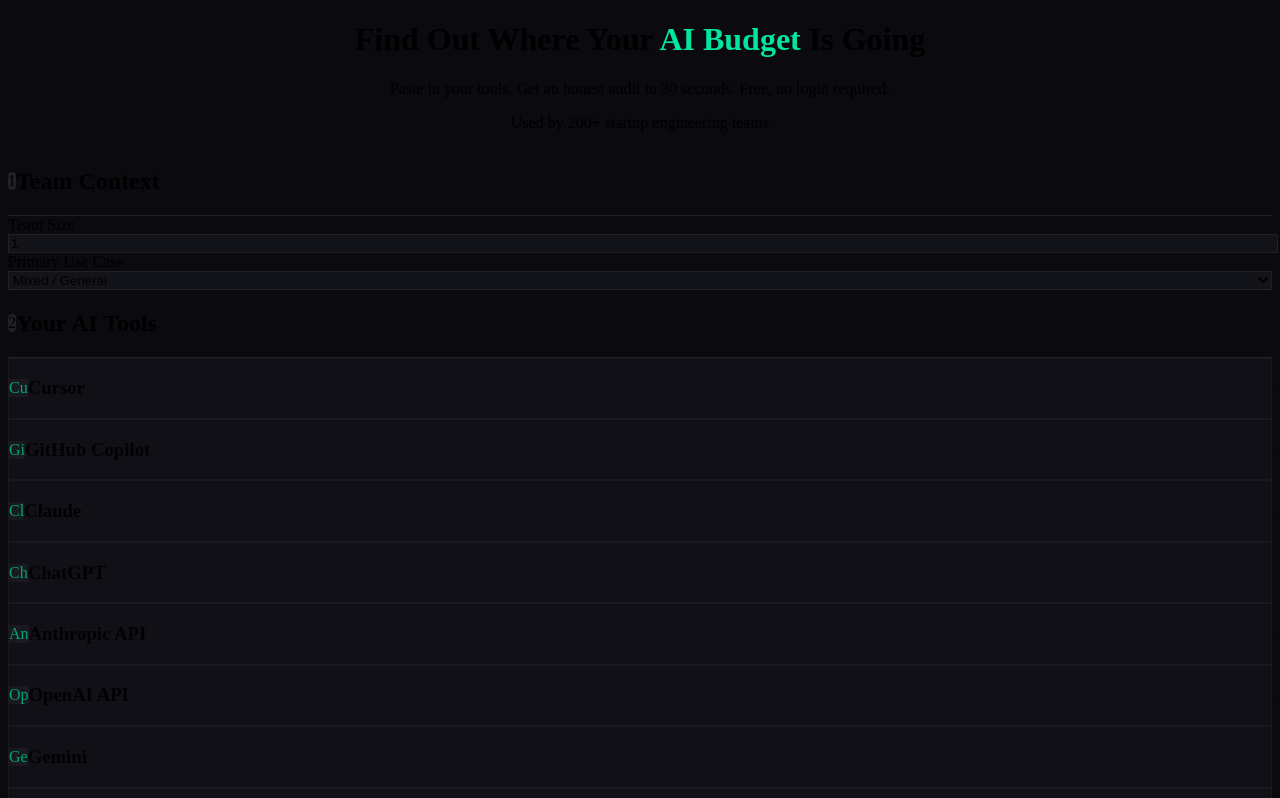
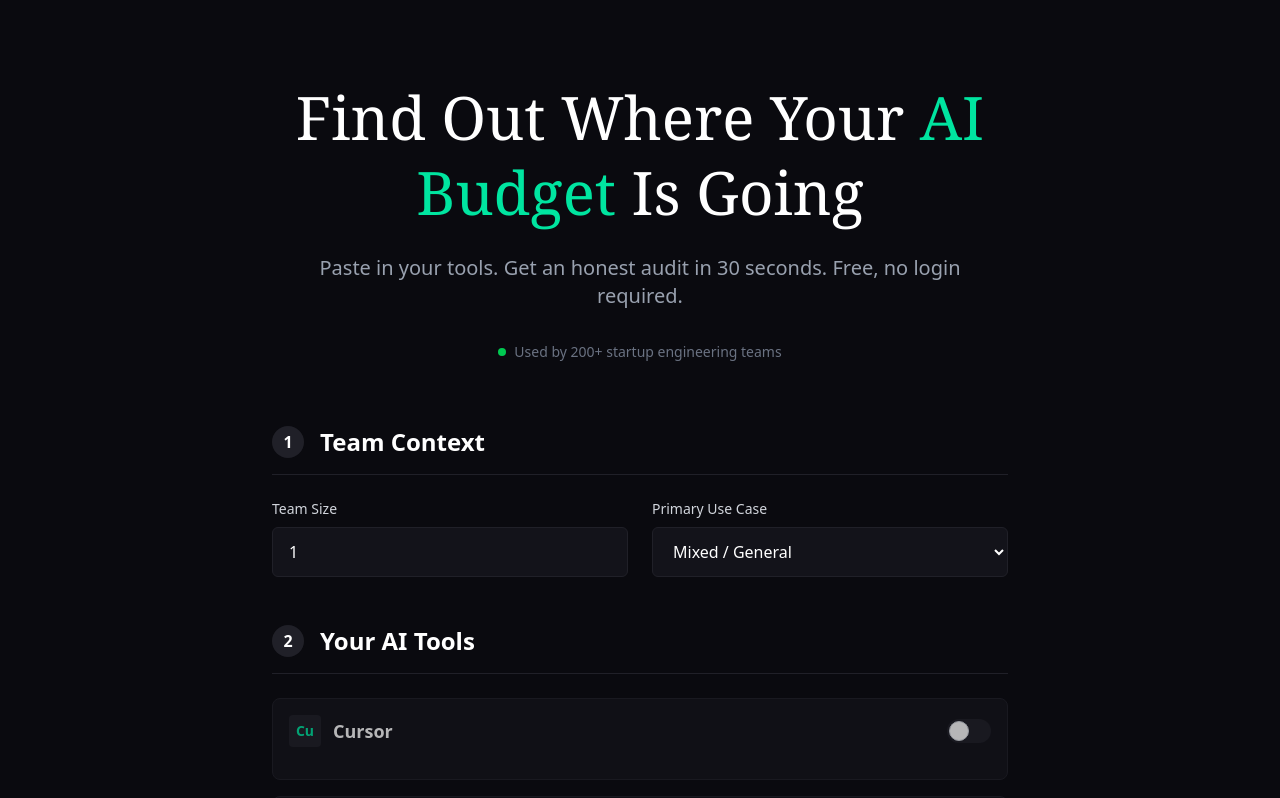
Before and after one commit to kumarandevi1200-glitch/credex_assingment, a Next.js app: page / in a window 1280 px wide. Shown: the top 798 px of the page. Built offline with nearby package versions, Linux system fonts and the light colour scheme.

Commit message:
fix: resolve React hooks rule violations and typing warnings

```diff
--- a/src/app/api/audit/route.ts
+++ b/src/app/api/audit/route.ts
@@ -128,7 +128,7 @@
 
       clearTimeout(timeoutId);
 
-      aiSummary = (message.content[0] as any).text;
+      aiSummary = (message.content[0] as unknown as { text: string }).text;
     } catch (e) {
       console.error('Anthropic API error', e);
       aiSummary = generateFallbackSummary(auditResult);
--- a/src/app/audit/[shareId]/page.tsx
+++ b/src/app/audit/[shareId]/page.tsx
@@ -84,7 +84,7 @@
         <section className="mb-16">
           <div className="bg-[#13131A] border-l-4 border-[#00E5A0] p-6 rounded-r-lg">
             <p className="text-lg text-gray-200 leading-relaxed font-serif italic">
-              "{data.ai_summary.replace(/<[^>]*>?/gm, '')}"
+              &quot;{data.ai_summary.replace(/<[^>]*>?/gm, '')}&quot;
             </p>
           </div>
         </section>
@@ -94,7 +94,7 @@
       {result.totalMonthlySavings > 500 && (
         <section className="mb-16 bg-[#0A1A14] border border-[#00E5A0] rounded-xl p-8 text-center relative overflow-hidden">
           <div className="absolute top-0 left-0 w-full h-1 bg-gradient-to-r from-transparent via-[#00E5A0] to-transparent"></div>
-          <h2 className="text-2xl font-bold mb-3">You're leaving ${result.totalMonthlySavings}/mo on the table.</h2>
+          <h2 className="text-2xl font-bold mb-3">You&apos;re leaving ${result.totalMonthlySavings}/mo on the table.</h2>
           <p className="text-gray-300 mb-6 max-w-2xl mx-auto">
             Credex sources discounted AI credits from companies that overforecast.
             We can help you instantly cut these costs without changing tools.
@@ -108,7 +108,7 @@
       {/* Already Optimal */}
       {isOptimal && (
         <section className="mb-16 text-center border border-[#202028] bg-[#13131A] p-8 rounded-xl">
-          <h2 className="text-2xl font-bold mb-2">You're spending well. Seriously.</h2>
+          <h2 className="text-2xl font-bold mb-2">You&apos;re spending well. Seriously.</h2>
           <p className="text-gray-400">Your AI stack is lean and appropriate for your team size.</p>
         </section>
       )}
--- a/src/app/globals.css
+++ b/src/app/globals.css
@@ -1,31 +1,23 @@
-@tailwind base;
-@tailwind components;
-@tailwind utilities;
+@import "tailwindcss";
+
+@theme {
+  --color-background: #0A0A0F;
+  --color-foreground: #ffffff;
+  --color-card: #13131A;
+  --color-card-foreground: #ffffff;
+  --color-primary: #00E5A0;
+  --color-primary-foreground: #0A0A0F;
+  --color-border: #333340;
+  --color-input: #333340;
+  --color-ring: #00E5A0;
+}
 
 @layer base {
   :root {
-    --background: 240 20% 5%; /* #0A0A0F */
-    --foreground: 0 0% 100%;
-    --card: 240 16% 9%; /* #13131A */
-    --card-foreground: 0 0% 100%;
-    --primary: 162 100% 45%; /* #00E5A0 */
-    --primary-foreground: 240 20% 5%;
-    --secondary: 240 10% 15%;
-    --secondary-foreground: 0 0% 100%;
-    --muted: 240 10% 15%;
-    --muted-foreground: 240 10% 65%;
-    --accent: 162 100% 45%;
-    --accent-foreground: 240 20% 5%;
-    --destructive: 0 84% 60%;
-    --destructive-foreground: 0 0% 100%;
-    --border: 240 10% 20%;
-    --input: 240 10% 20%;
-    --ring: 162 100% 45%;
-    --radius: 0.5rem;
+    --background: #0A0A0F;
+    --foreground: #ffffff;
   }
 }
-
-
 
 /* Custom Utilities for the specific UI vibe */
 @layer utilities {
--- a/src/app/page.tsx
+++ b/src/app/page.tsx
@@ -16,12 +16,13 @@
   const [useCase, setUseCase] = useState<'coding' | 'writing' | 'data' | 'research' | 'mixed'>('mixed');
 
   // Tool state maps toolId -> { enabled, planId, seats, monthlySpend }
-  const [toolsState, setToolsState] = useState<Record<string, any>>({});
+  const [toolsState, setToolsState] = useState<Record<string, { enabled: boolean; planId: string; seats: number; monthlySpend: number }>>({});
   const [isClient, setIsClient] = useState(false);
   const [isSubmitting, setIsSubmitting] = useState(false);
 
   // Initialize tool state
   useEffect(() => {
+    // eslint-disable-next-line react-hooks/set-state-in-effect
     setIsClient(true);
 
     // Load from local storage
@@ -29,19 +30,22 @@
     if (saved) {
       try {
         const parsed = JSON.parse(saved);
+
         if (parsed.teamSize) setTeamSize(parsed.teamSize);
+
         if (parsed.useCase) setUseCase(parsed.useCase);
         if (parsed.toolsState) {
+
           setToolsState(parsed.toolsState);
           return;
         }
-      } catch (e) {
+      } catch {
         // ignore
       }
     }
 
     // Default setup
-    const initial: Record<string, any> = {};
+    const initial: Record<string, { enabled: boolean; planId: string; seats: number; monthlySpend: number }> = {};
     Object.keys(PRICING_DATA).forEach(id => {
       const tool = PRICING_DATA[id];
       const defaultPlanId = Object.keys(tool.plans)[0];
@@ -52,6 +56,7 @@
         monthlySpend: tool.plans[defaultPlanId]?.pricePerSeat || 0
       };
     });
+
     setToolsState(initial);
   }, []);
 
@@ -66,7 +71,7 @@
     }
   }, [teamSize, useCase, toolsState, isClient]);
 
-  const handleToolUpdate = (toolId: string, field: string, value: any) => {
+  const handleToolUpdate = (toolId: string, field: string, value: string | number | boolean) => {
     setToolsState(prev => {
       const next = { ...prev };
       const current = next[toolId];
@@ -75,8 +80,8 @@
 
       // Auto-calculate spend if plan or seats change
       if (field === 'planId' || field === 'seats') {
-        const pId = field === 'planId' ? value : current.planId;
-        const s = field === 'seats' ? value : current.seats;
+        const pId = (field === 'planId' ? value : current.planId) as string;
+        const s = (field === 'seats' ? value : current.seats) as number;
         const price = PRICING_DATA[toolId].plans[pId]?.pricePerSeat || 0;
         newSpend = price * s;
       }
@@ -139,7 +144,7 @@
       }
 
       router.push(`/audit/${data.shareId}`);
-    } catch (err) {
+    } catch {
       toast.error("Something went wrong processing your audit.");
       setIsSubmitting(false);
     }
@@ -189,7 +194,7 @@
               <label className="block text-sm font-medium text-gray-300 mb-2">Primary Use Case</label>
               <select
                 value={useCase}
-                onChange={(e) => setUseCase(e.target.value as any)}
+                onChange={(e) => setUseCase(e.target.value as 'coding' | 'writing' | 'data' | 'research' | 'mixed')}
                 className="w-full bg-[#13131A] border border-[#202028] rounded-md px-4 py-3 text-white focus:outline-none focus:border-[#00E5A0]"
               >
                 <option value="coding">Coding / Engineering</option>
@@ -231,7 +236,7 @@
         <section className="space-y-6 pt-6">
           <div className="bg-[#13131A] border border-[#00E5A0]/30 rounded-xl p-6 text-center">
             <h3 className="text-xl font-medium mb-2">Ready to audit?</h3>
-            <p className="text-gray-400 mb-6">You've selected {Object.keys(toolsState).filter(id => toolsState[id].enabled).length} tools totaling ${totalMonthlyCalculated}/mo.</p>
+            <p className="text-gray-400 mb-6">You&apos;ve selected {Object.keys(toolsState).filter(id => toolsState[id].enabled).length} tools totaling ${totalMonthlyCalculated}/mo.</p>
 
             {/* Honeypot */}
             <input
--- a/src/components/email-gate.tsx
+++ b/src/components/email-gate.tsx
@@ -42,7 +42,7 @@
       } else {
         toast.error('Something went wrong. Please try again.');
       }
-    } catch (err) {
+    } catch {
       toast.error('Failed to submit. Please check your connection.');
     } finally {
       setLoading(false);
@@ -79,7 +79,7 @@
           <p className="text-gray-400 text-sm">
             {isOptimal
               ? "Drop your email to get notified if pricing changes or better alternatives emerge for your stack."
-              : "We'll email you a copy of this report. If your savings are substantial, we can help you capture them."}
+              : "We&apos;ll email you a copy of this report. If your savings are substantial, we can help you capture them."}
           </p>
         </div>
 
@@ -116,7 +116,7 @@
           </button>
 
           <p className="text-xs text-center text-gray-500 mt-4">
-            We'll never share your data. Unsubscribe anytime.
+            We&apos;ll never share your data. Unsubscribe anytime.
           </p>
         </form>
       </div>
--- a/src/components/share-button.tsx
+++ b/src/components/share-button.tsx
@@ -1,6 +1,6 @@
 'use client';
 
-import { useState } from 'react';
+import { useState, useEffect } from 'react';
 import { Copy, Check, Share2 } from 'lucide-react';
 
 export function ShareButton({ shareId }: { shareId: string }) {
@@ -8,11 +8,10 @@
   const [baseUrl, setBaseUrl] = useState('');
 
   // Get URL on mount to avoid hydration mismatch
-  import('react').then(React => {
-    React.useEffect(() => {
-      setBaseUrl(window.location.origin);
-    }, []);
-  });
+  useEffect(() => {
+    // eslint-disable-next-line react-hooks/set-state-in-effect
+    setBaseUrl(window.location.origin);
+  }, []);
 
   const url = `${baseUrl}/audit/${shareId}`;
 
--- a/src/lib/audit-engine.ts
+++ b/src/lib/audit-engine.ts
@@ -131,7 +131,7 @@
 
     if (input.toolId === 'claude' && input.planId === 'max' && input.useCase !== 'writing') {
        const proPlan = tool.plans['pro'];
-       const idealSpend = safeSeats * proPlan.pricePerSeat;
+       const idealSpend = optimalSeats * proPlan.pricePerSeat;
        const savings = safeSpend - idealSpend;
        if (savings > 0 && finding.monthlySavings < savings) {
           finding = {
@@ -149,7 +149,7 @@
 
     if (input.toolId === 'copilot' && input.planId === 'enterprise' && safeTeamSize < 50) {
        const bizPlan = tool.plans['business'];
-       const idealSpend = safeSeats * bizPlan.pricePerSeat;
+       const idealSpend = optimalSeats * bizPlan.pricePerSeat;
        const savings = safeSpend - idealSpend;
        if (savings > 0 && finding.monthlySavings < savings) {
           finding = {
```
